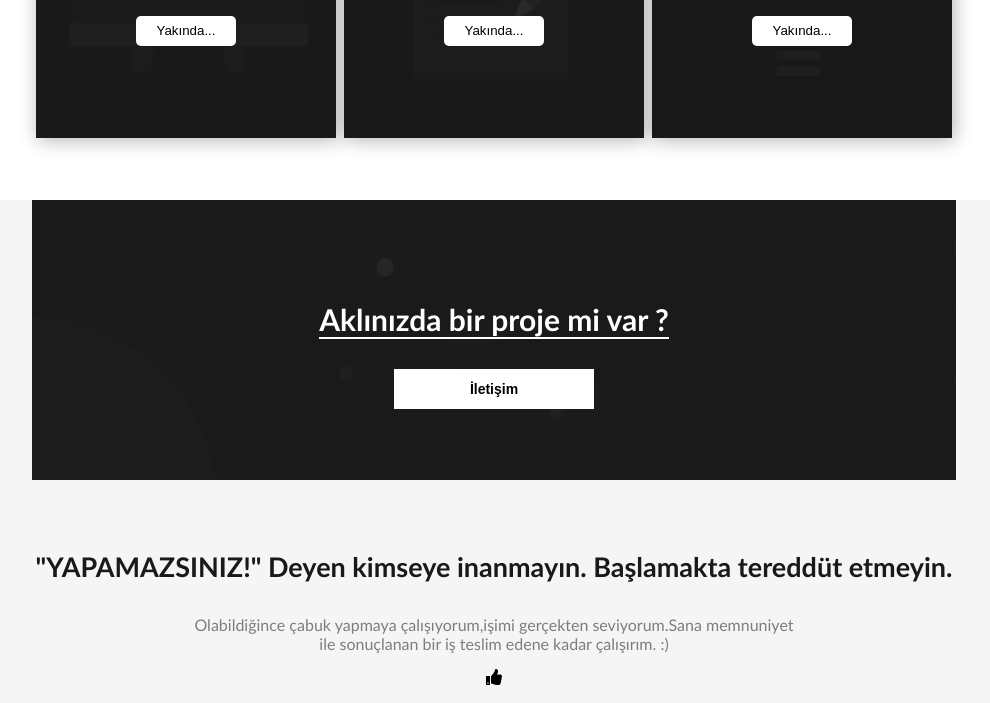
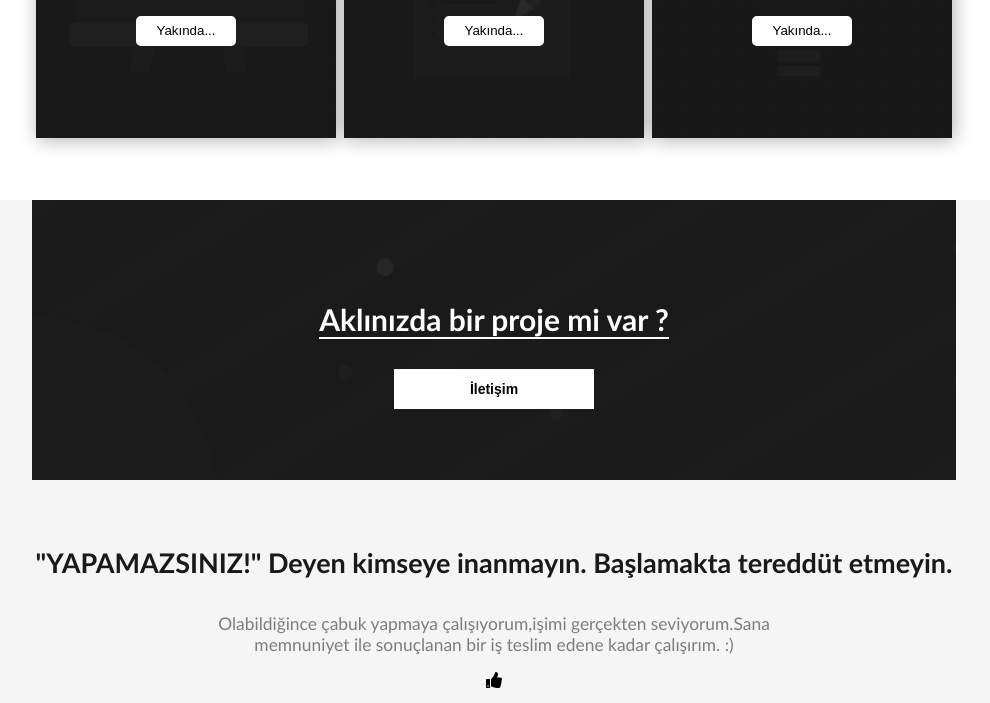
Before and after one commit to emreozbkr/PersonalWebsite, a plain HTML site: page MyWebsite/index.html in a window 1280 px wide. Shown: the part 1844-2547 px from the top of the page, without its empty margins (146-1136 px from the left). Drawn offline with Linux system fonts and the light colour scheme; a web font is replaced by a local one.

Commit message:
Update index.html

```diff
--- a/MyWebsite/index.html
+++ b/MyWebsite/index.html
@@ -132,7 +132,7 @@
 <footer>
 
   <p style="font-size:27px;" >"YAPAMAZSINIZ!" Deyen kimseye inanmayın. Başlamakta tereddüt etmeyin.</p>
-	 <p>Olabildiğince çabuk yapmaya çalışıyorum,işimi gerçekten seviyorum.Sana memnuniyet ile sonuçlanan bir iş teslim edene kadar çalışırım. :)</p>
+	 <p style="font-size:17.4px;">Olabildiğince çabuk yapmaya çalışıyorum,işimi gerçekten seviyorum.Sana memnuniyet ile sonuçlanan bir iş teslim edene kadar çalışırım. :)</p>
    <i onclick="myFunction(this)" class="fa fa-thumbs-up"></i>
 
 	<div class="social-icons">
```
